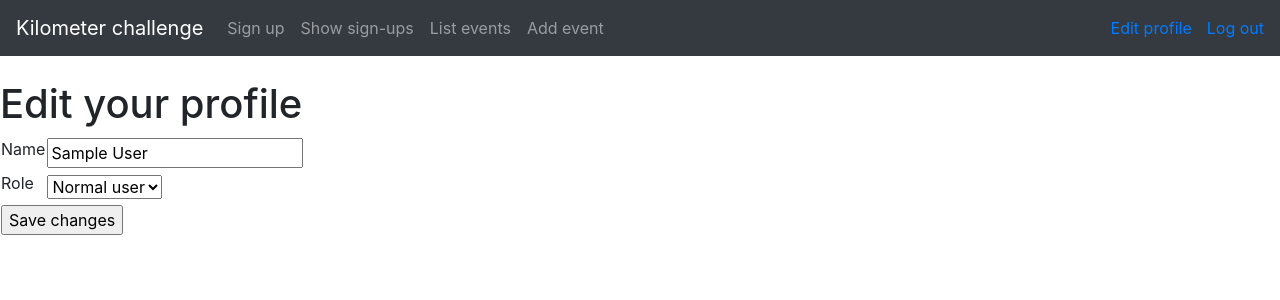
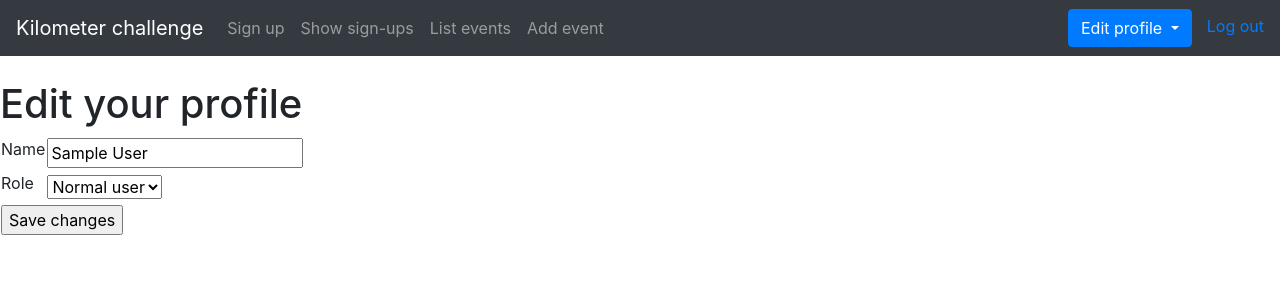
Before and after one commit to jp-tulijoki/Kilometrikisa, a Flask app: page /auth/edit_profile in a window 1280 px wide. Shown: the top 300 px of the page. Run offline with Flask 2, Linux system fonts and the light colour scheme; a user stored in the database is signed in; tables that the repository leaves empty hold one stand-in row (values such as "Sample post"); some libraries are stand-ins or nearby versions.

Commit message:
dropdown-valikko profiilimuokkauksille

```diff
--- a/application/templates/layout.html
+++ b/application/templates/layout.html
@@ -38,8 +38,16 @@
         </ul>
         <div class="form-inline mt-2 mt-md-0"></div>
           {% if current_user.is_authenticated %}
-          <a href="{{ url_for('edit_profile', account_id = account_id) }}" style="margin-right: 15px;">Edit profile</a>
-          <a href="{{ url_for('auth_logout') }}">Log out</a>
+          <div class="btn-group dropdown">
+          <button class="btn btn-primary dropdown-toggle" type="button" id="editProfileMenuButton" data-toggle="dropdown" aria-haspopup="true" aria-expanded="false">
+            Edit profile
+          </button>
+          <div class="dropdown-menu dropdown-menu-right" aria-labelledby="editProfileMenuButton">
+            <a class="dropdown-item" href="{{ url_for('edit_profile', account_id = account_id) }}">Edit name and role</a>
+            <a class="dropdown-item" href="#">Change password</a>
+            <a class="dropdown-item" href="#">Delete user</a>
+        </div>
+          <a href="{{ url_for('auth_logout') }}" style="padding-left: 15px; padding-top: 5px;">Log out</a>
 	        {% else %}
           <a href="{{ url_for('auth_login') }}" style="margin-right:15px">Log in</a>
           <a href="{{ url_for('auth_registration') }}">Create new user</a>
```
